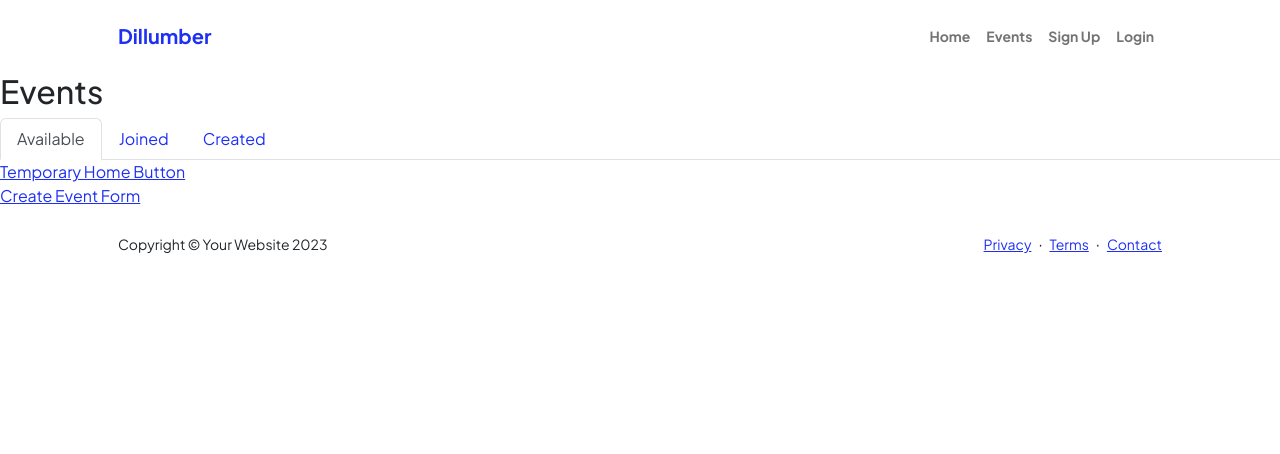
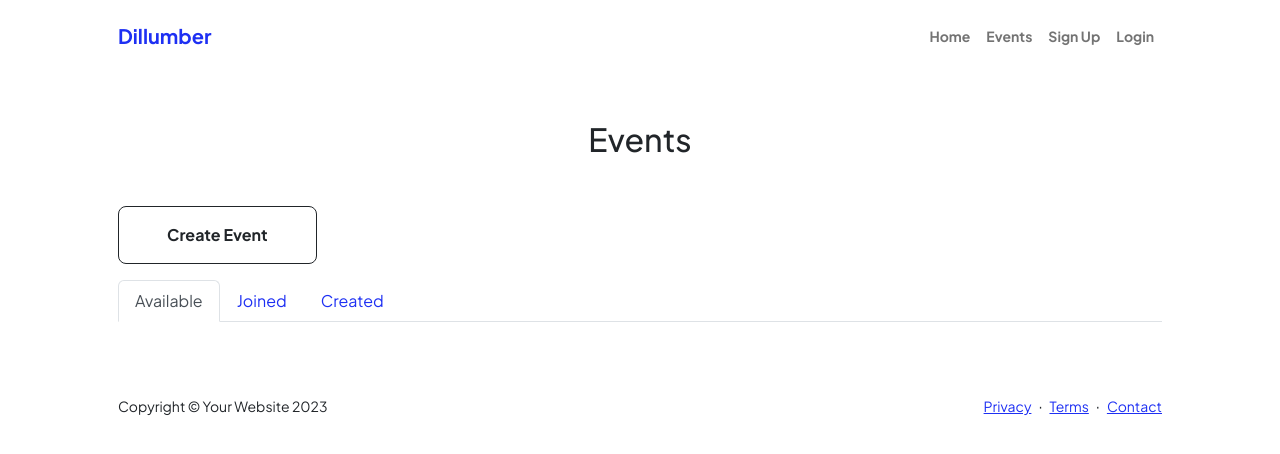
Before and after one commit to ncall404/pickleball-events-website, a website: page pages/events/event-list.html in a window 1280 px wide. Drawn offline with nearby package versions, Linux system fonts and the light colour scheme.

Commit message:
Create event button and a query fix.

```diff
--- a/pages/events/event-list.html
+++ b/pages/events/event-list.html
@@ -34,7 +34,12 @@
                 </div>
             </div>
         </nav>
+        <div class="container px-5 my-5">
+            <div class="text-center mb-5">
                 <h2>Events</h2>
+            </div>
+
+            <a class="btn btn-outline-dark btn-lg px-5 py-3 fs-6 fw-bolder mb-3" href="./event-create">Create Event</a>
             <ul class="nav nav-tabs" id="eventTabs" role="tablist">
                 <li class="nav-item" role="presentation">
                     <button class="nav-link active" id="availableTab" data-bs-toggle="tab" data-bs-target="#availableEvents" type="button" role="tab" aria-controls="availableEvents" aria-selected="true">Available</button>
@@ -59,12 +64,7 @@
                     <div id="createdEventsList"></div>
                 </div>
             </div>
-
-
-        <a href="/">Temporary Home Button</a> <br>
-        <a href="./event-create">Create Event Form</a>
-
-
+        </div>
     </main>
     <!-- Footer-->
         <footer class="bg-white py-4 mt-auto">
--- a/server-scripts/event.js
+++ b/server-scripts/event.js
@@ -109,7 +109,7 @@ exports.fetchJoined = function fetchJoined(userID) {
 exports.fetchCreated = function fetchCreated(userID) {
     return new Promise(function(resolve, reject) {
         db.connection.execute(
-            'SELECT e.EventID, e.EventName, e.Description, e.EventDateTime, e.StreetAddress, e.City, s.StateInitials, e.ZipCode, ec.FirstName, ec.LastName FROM State as s RIGHT JOIN Event as e ON s.StateID = e.StateID LEFT JOIN EventAttendee as ea ON e.EventID  = ea.EventID LEFT JOIN User as u ON ea.UserID = u.UserID AND u.UserID = ? JOIN User as ec ON e.CreatorID = ec.UserID WHERE e.CreatorID = ?',
+            'SELECT DISTINCT e.EventID, e.EventName, e.Description, e.EventDateTime, e.StreetAddress, e.City, s.StateInitials, e.ZipCode, ec.FirstName, ec.LastName FROM State as s RIGHT JOIN Event as e ON s.StateID = e.StateID LEFT JOIN EventAttendee as ea ON e.EventID  = ea.EventID LEFT JOIN User as u ON ea.UserID = u.UserID AND u.UserID = ? JOIN User as ec ON e.CreatorID = ec.UserID WHERE e.CreatorID = ?',
             [userID, userID],
             function (err, results) {
                 if (err) reject(err);
```
Also changed, not shown: pages/user/login.html (+1 -1 lines). Lines whose indentation alone changed are shown as unchanged.
